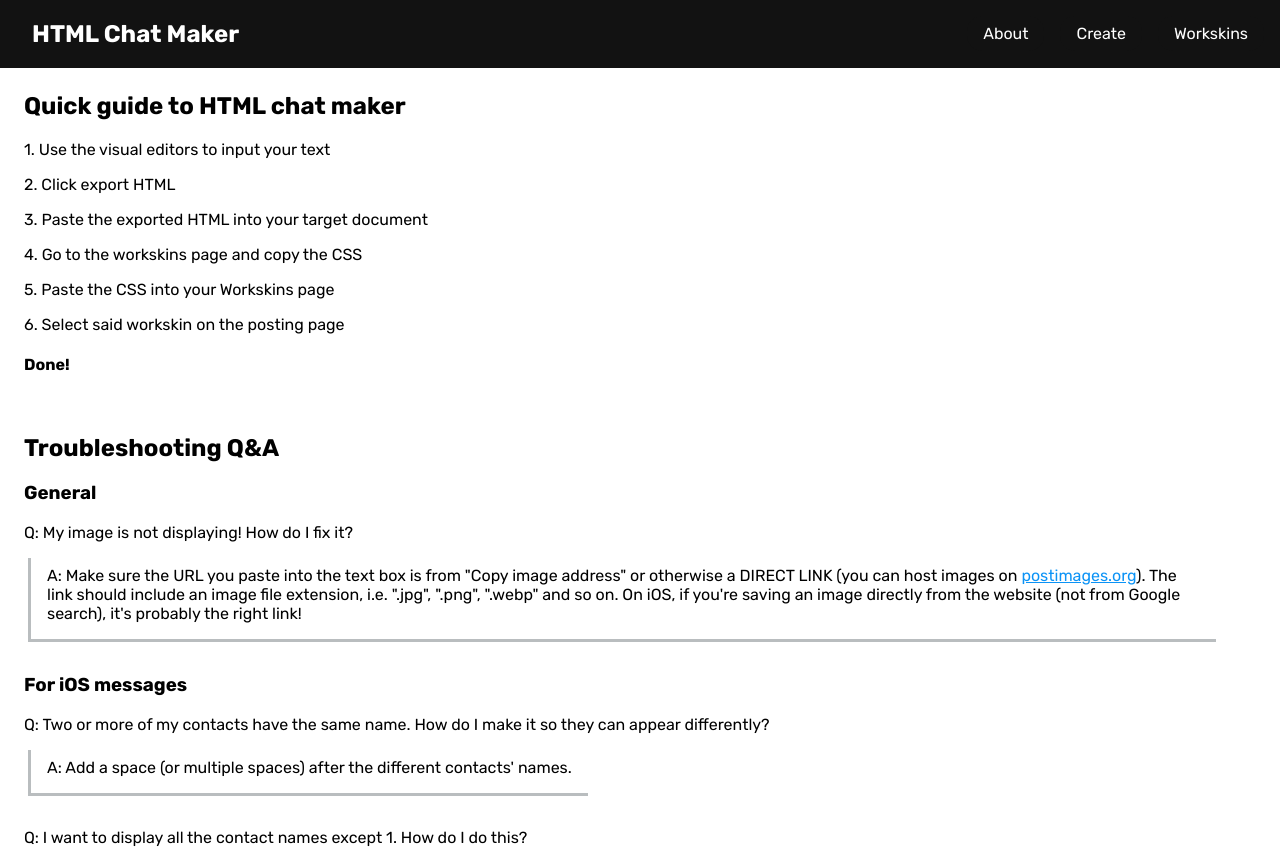
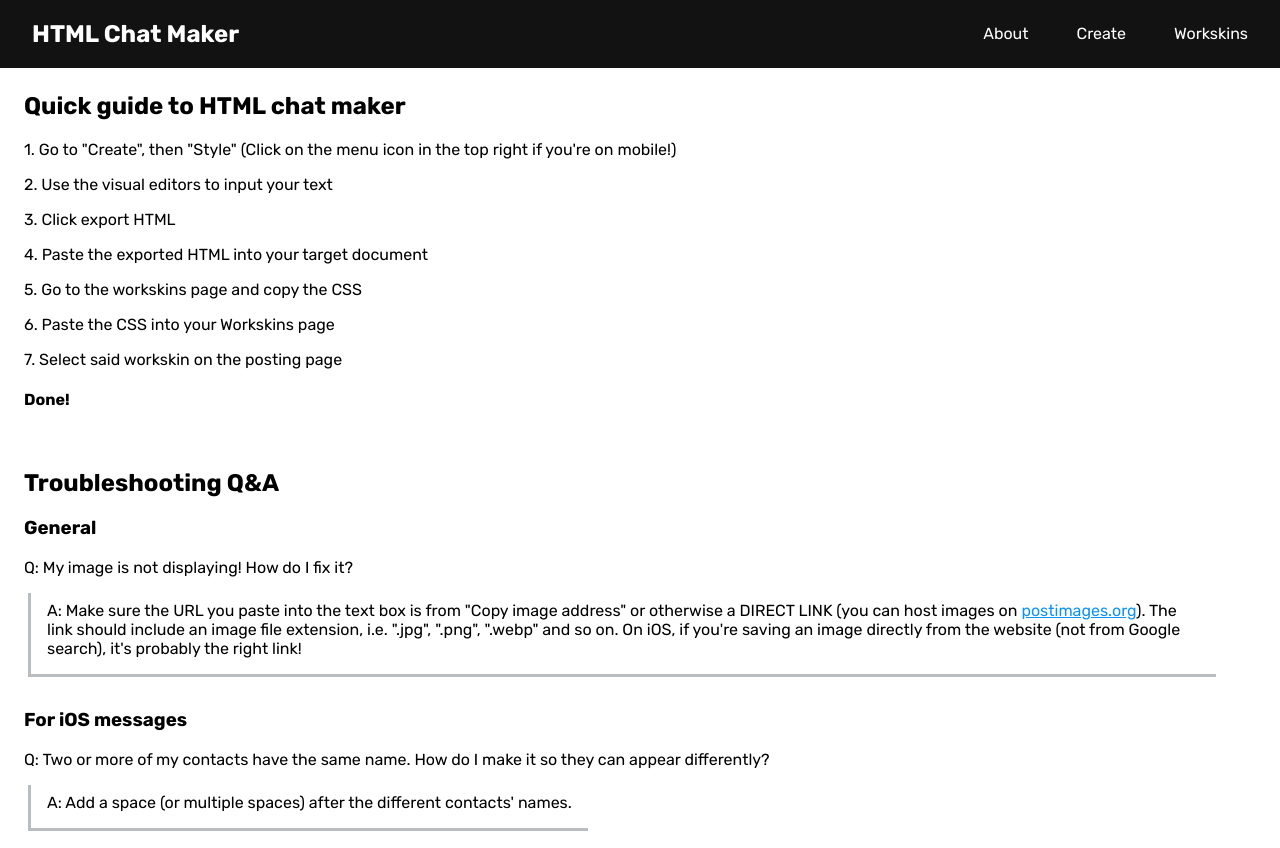
Before and after one commit to qriechan/html-chat-maker, a React (Vite) app: page / in a window 1280 px wide. Shown: the top 848 px of the page. Built offline with nearby package versions, Linux system fonts and the light colour scheme.

Commit message:
edited guide

```diff
--- a/src/components/About.jsx
+++ b/src/components/About.jsx
@@ -4,12 +4,13 @@ function About() {
   return (
     <div>
         <h2>Quick guide to HTML chat maker</h2>
-        <p>1. Use the visual editors to input your text</p>
-        <p>2. Click export HTML</p>
-        <p>3. Paste the exported HTML into your target document</p>
-        <p>4. Go to the workskins page and copy the CSS</p>
-        <p>5. Paste the CSS into your Workskins page</p>
-        <p>6. Select said workskin on the posting page</p>
+        <p>1. Go to "Create", then "Style" (Click on the menu icon in the top right if you're on mobile!) </p>
+        <p>2. Use the visual editors to input your text</p>
+        <p>3. Click export HTML</p>
+        <p>4. Paste the exported HTML into your target document</p>
+        <p>5. Go to the workskins page and copy the CSS</p>
+        <p>6. Paste the CSS into your Workskins page</p>
+        <p>7. Select said workskin on the posting page</p>
         <h4>Done!</h4>
         <br />
         <h2>Troubleshooting Q&A</h2>
```
